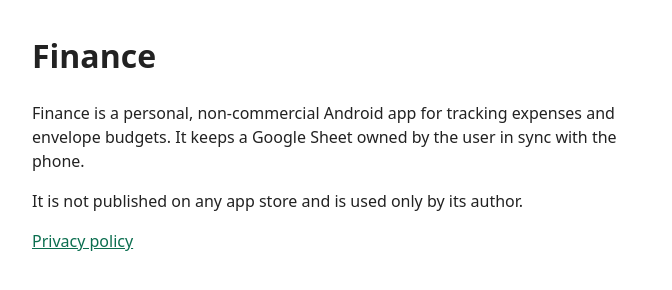
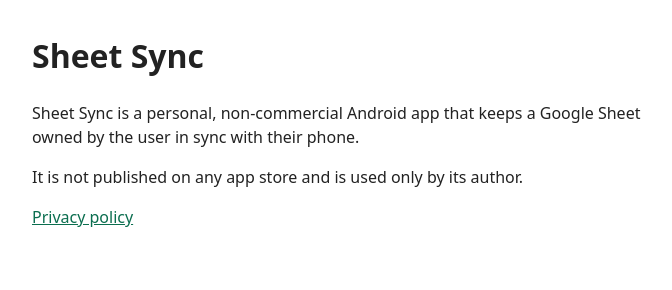
Before and after one commit to bir1r/finance-app-legal, a plain HTML site: page index.html in a window 1280 px wide. Shown: the whole page, without its empty margins (288-960 px from the left). Drawn offline with Linux system fonts and the light colour scheme.

Commit message:
Make the pages generic

```diff
--- a/index.html
+++ b/index.html
@@ -3,12 +3,12 @@
 <head>
 <meta charset="utf-8">
 <meta name="viewport" content="width=device-width, initial-scale=1">
-<title>Finance app</title>
+<title>Sheet Sync</title>
 <style>body{font-family:system-ui,sans-serif;max-width:40rem;margin:2rem auto;padding:0 1rem;line-height:1.5;color:#222;background:#fff}a{color:#0B6E4F}</style>
 </head>
 <body>
-<h1>Finance</h1>
-<p>Finance is a personal, non-commercial Android app for tracking expenses and envelope budgets. It keeps a Google Sheet owned by the user in sync with the phone.</p>
+<h1>Sheet Sync</h1>
+<p>Sheet Sync is a personal, non-commercial Android app that keeps a Google Sheet owned by the user in sync with their phone.</p>
 <p>It is not published on any app store and is used only by its author.</p>
 <p><a href="privacy.html">Privacy policy</a></p>
 </body>
```
Also changed, not shown: privacy.html (+3 -3 lines).
